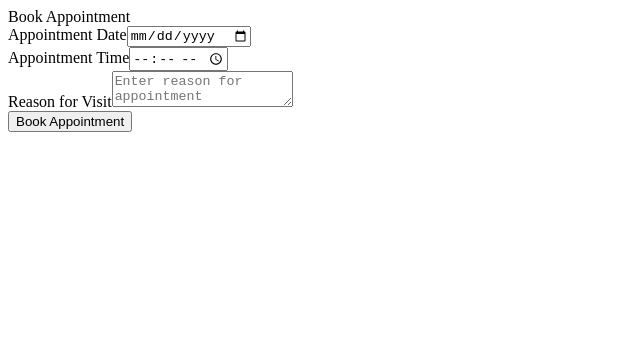
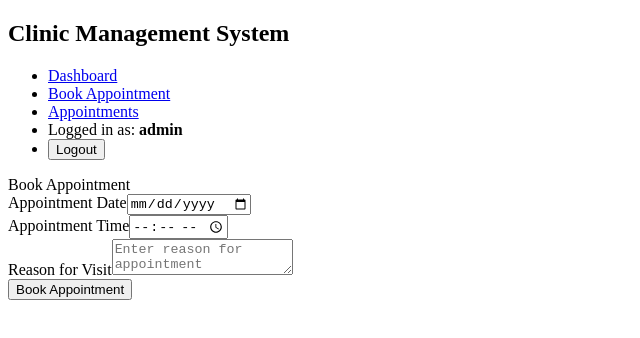
Before and after one commit to imanshahrel/CCS6344-Assignment-G21, a React (Vite) app in the folder client/: page /book-appointment in a window 1280 px wide. Shown: the top 338 px of the page, without its empty margins (0-640 px from the left). Built offline with nearby package versions, Linux system fonts and the light colour scheme; sample sign-in values are in the browser's storage.

Commit message:
Added appointment form validation

```diff
--- a/client/src/pages/Appointments.jsx
+++ b/client/src/pages/Appointments.jsx
@@ -1,3 +1,5 @@
+import Navbar from "../components/Navbar";
+
 function Appointments() {
     return (
         <div>
--- a/client/src/pages/BookAppointment.jsx
+++ b/client/src/pages/BookAppointment.jsx
@@ -1,21 +1,57 @@
+import { useState } from "react";
+import Navbar from "../components/Navbar";
+
 function BookAppointment() {
+    const [date, setDate] = useState("");
+    const [time, setTime] = useState("");
+    const [reason, setReason] = useState("");
+    const [message, setMessage] = useState("");
+
+    const handleSubmit = (e) => {
+        e.preventDefault();
+
+        if (!date || !time || !reason) {
+            setMessage("Please fill in all fields.");
+            return;
+        }
+
+        if (reason.length < 5) {
+            setMessage("Please elaborate.");
+            return;
+        }
+        setMessage("Appointment form sent!")
+    };
     return (
         <div>
+            <Navbar />
             <hi>Book Appointment</hi>
-            <form>
+            {message && <p>{message}</p>}
+            <form onSubmit={handleSubmit}>
                 <div>
                     <label>Appointment Date</label>
-                    <input type="date" />
+                    <input
+                        type="date"
+                        value={date}
+                        onChange={(e) => setDate(e.target.value)}
+                    />
                 </div>
 
                 <div>
                     <label>Appointment Time</label>
-                    <input type="time" />
+                    <input
+                        type="time"
+                        value={time}
+                        onChange={(e) => setTime(e.target.value)}
+                    />
                 </div>
 
                 <div>
                     <label>Reason for Visit</label>
-                    <textarea placeholder="Enter reason for appointment"></textarea>
+                    <textarea
+                        placeholder="Enter reason for appointment"
+                        value={reason}
+                        onChange={(e)=>setReason(e.target.value)}
+                    ></textarea>
                 </div>
 
                 <button type="submit">Book Appointment</button>
```
